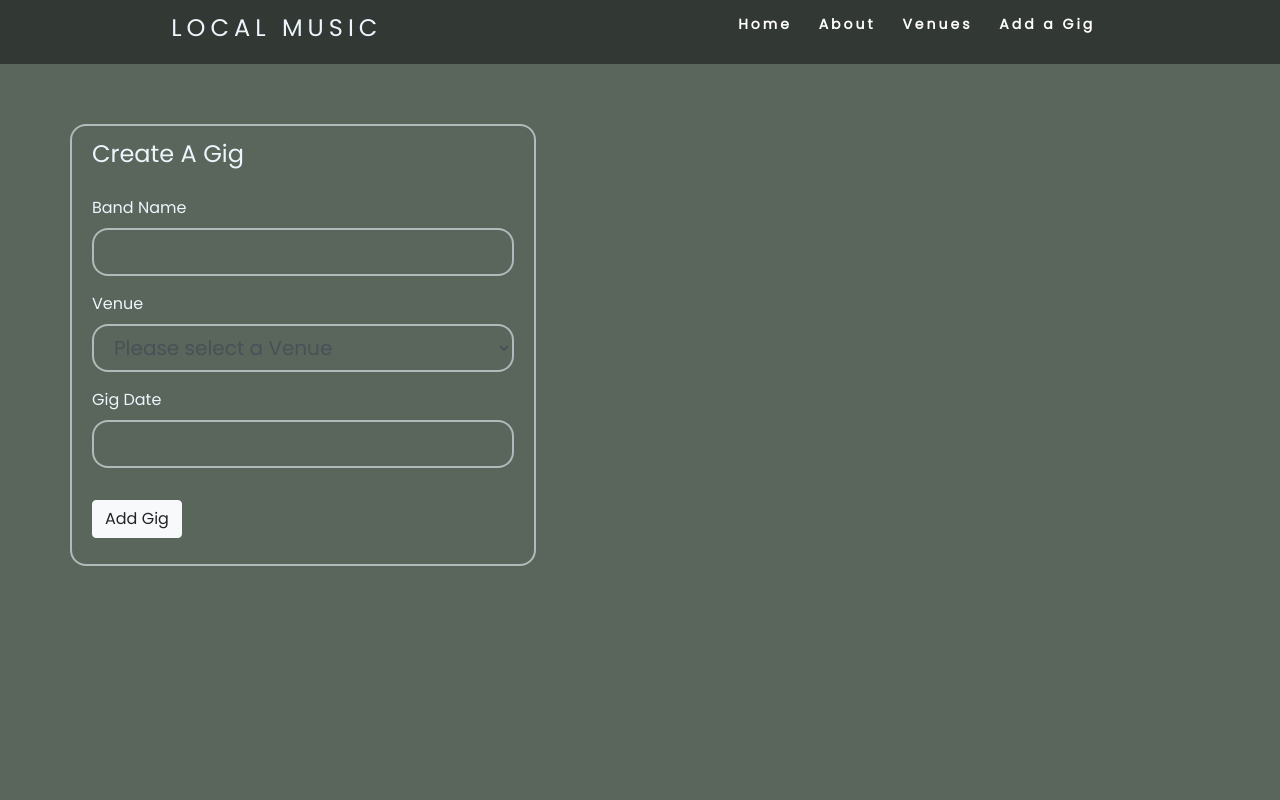
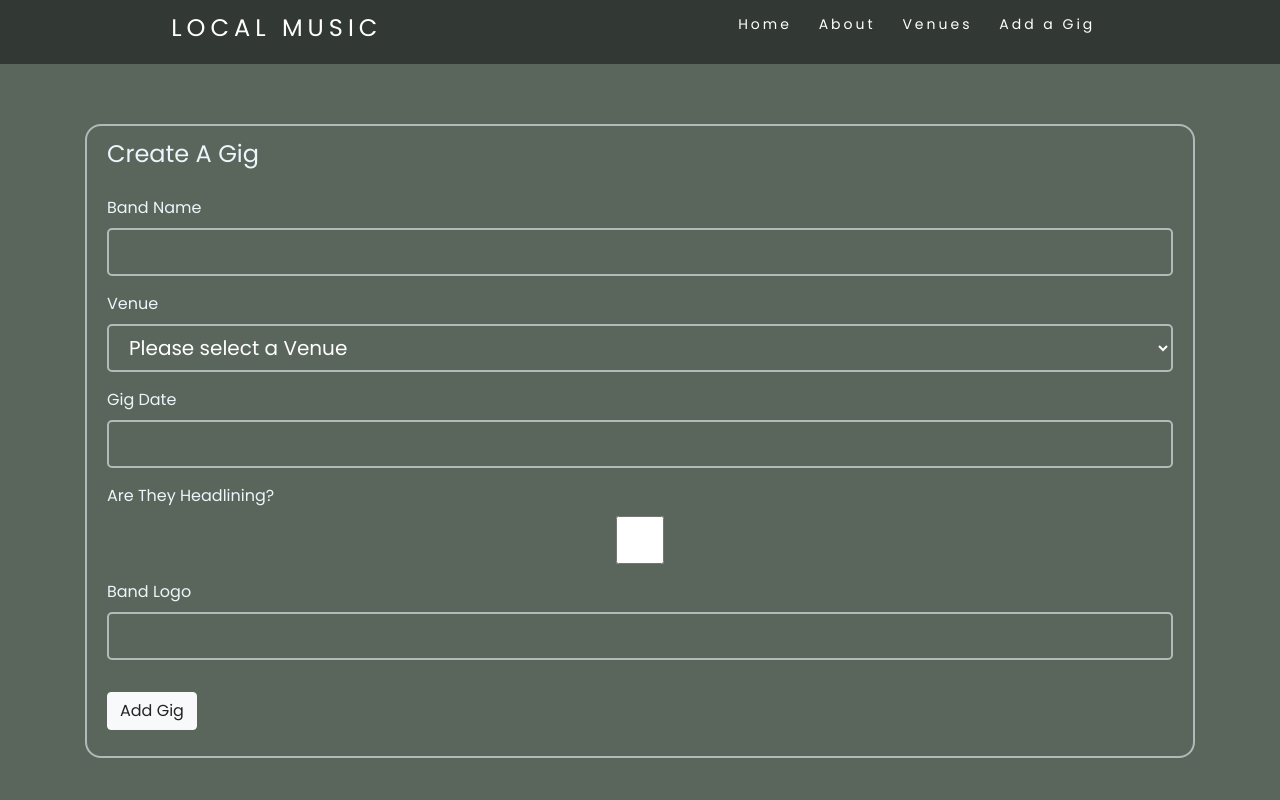
Before and after one commit to Code-Institute-Submissions/Adammcadam-local_events, a Flask app: page /create_gig in a window 1280 px wide. Run offline with Flask 2, Linux system fonts and the light colour scheme; some libraries are stand-ins or nearby versions.

Commit message:
changed styling and added extra fields to forms

```diff
--- a/local_events/routes.py
+++ b/local_events/routes.py
@@ -84,19 +84,19 @@ def venues():
     venues = venue_collection.find()
     return render_template('venues.html', title='Venues', venues=venues)
 
-# @app.route('/complete_event/<band_id>', methods=['GET', 'POST'])
-# def complete_event(band_id):
-#     band_db = mongo.db.bands.find_one({"_id": ObjectId(band_id)})
-#     band_db = mongo.db.bands
-#     band_db.update_one({
-#         '_id' : ObjectId(band_id)
-#     }, {
-#         '$set' : {
-#             'is_done' : True
-#         }
-#     })
-#     flash(f'Gig Completed!', 'success')
-#     return redirect(url_for('home'))
+@app.route('/complete_event/<band_id>', methods=['GET', 'POST'])
+def complete_event(band_id):
+    bands_collection = mongo.db.bands
+    band_db = bands_collection.find_one({"_id": ObjectId(band_id)})
+    band_db.update_one({
+        '_id' : ObjectId(band_id)
+    }, {
+        '$set' : {
+            'is_done' : True
+        }
+    })
+    flash(f'Gig Completed!', 'success')
+    return redirect(url_for('home'))
 
 @app.route('/bands')
 def bands():
--- a/local_events/static/css/style.css
+++ b/local_events/static/css/style.css
@@ -49,7 +49,6 @@ nav {
     color: #fff;
     text-decoration: none;
     letter-spacing: 3px;
-    font-weight: bold;
     font-size: 14px;
 }
 
@@ -68,6 +67,11 @@ nav {
 
 header {
     position: absolute;
+}
+
+.header-text a {
+    text-decoration: none;
+    color: #fff
 }
 
 .home-banner {
@@ -219,8 +223,9 @@ legend {
 
 .form-control {
     border: 2px solid #B2B9BA;
-    border-radius: 1rem;
+    border-radius: 5px;
     background: #5A665C;
+    color: #fff
 }
 
 .form-control-label {
--- a/local_events/templates/base.html
+++ b/local_events/templates/base.html
@@ -26,7 +26,7 @@
     <div class="site-header">
         <nav>
             <div class="logo">
-                <h4>Local Music</h4>
+                <h4 class="header-text"><a href="{{ url_for('welcome') }}">Local Music</a></h4>
             </div>
             <ul class="nav-links">
                 <li><a href="{{ url_for('home') }}">Home</a></li>
@@ -67,6 +67,7 @@
     <script src="https://stackpath.bootstrapcdn.com/bootstrap/4.3.1/js/bootstrap.min.js"
         integrity="sha384-JjSmVgyd0p3pXB1rRibZUAYoIIy6OrQ6VrjIEaFf/nJGzIxFDsf4x0xIM+B07jRM"
         crossorigin="anonymous"></script>
+    <script src="https://cdnjs.cloudflare.com/ajax/libs/jquery/3.2.1/jquery.min.js"></script>
 </body>
 
 </html>
--- a/local_events/templates/create_gig.html
+++ b/local_events/templates/create_gig.html
@@ -1,6 +1,7 @@
 {% extends "base.html" %}
 
 {% block body %}
+<div class="col-md-12">
     <div class="content-section mt-4">
         <form action="" method="POST">
             {{ form.hidden_tag() }}
@@ -45,7 +46,35 @@
                             {% endfor %}
                         </div>
                     {% else %}
-                        {{ form.event_date(class="form-control form-control-lg") }}
+                        {{ form.event_date(class="form-control form-control-lg", id="datepicker") }}
+                    {% endif %}
+                </div>
+                <div class="form-group">
+                    {{ form.is_headlining.label(class="form-control-label") }}
+
+                    {% if form.is_headlining.errors %}
+                        {{ form.is_headlining(class="form-control form-control-lg is-invalid")}}
+                        <div class="invalid-feedback">
+                            {% for error in form.is_headlining.errors %}
+                                <span>{{ error }}</span>
+                            {% endfor %}
+                        </div>
+                    {% else %}
+                        {{ form.is_headlining(class="form-control form-control-lg") }}
+                    {% endif %}
+                </div>
+                <div class="form-group">
+                    {{ form.band_logo.label(class="form-control-label") }}
+
+                    {% if form.band_logo.errors %}
+                        {{ form.band_logo(class="form-control form-control-lg is-invalid")}}
+                        <div class="invalid-feedback">
+                            {% for error in form.band_logo.errors %}
+                                <span>{{ error }}</span>
+                            {% endfor %}
+                        </div>
+                    {% else %}
+                        {{ form.band_logo(class="form-control form-control-lg") }}
                     {% endif %}
                 </div>
             </fieldset>
@@ -54,4 +83,16 @@
             </div>
         </form>
     </div>
+</div>
 {% endblock %}
+
+<script type="text/javascript">
+    $('#datepicker').pickadate({
+        selectMonths: true, // Creates a dropdown to control month
+        selectYears: 15, // Creates a dropdown of 15 years to control year,
+        today: 'Today',
+        clear: 'Clear',
+        close: 'Ok',
+        closeOnSelect: false // Close upon selecting a date,
+    });
+</script>
--- a/local_events/templates/venues.html
+++ b/local_events/templates/venues.html
@@ -2,7 +2,7 @@
 
 {% block body %}
     {% for venue in venues %}
-        <div class="card rounded w-auto p-3 mt-4" style="width: 18rem;">
+        <div class="card w-auto p-3 m-4" style="width: 18rem;">
             <div class="card-body">
                 <h5 class="card-title">{{ venue.venue_name }}</h5>
             </div>
```
Also changed, not shown: local_events/templates/welcome.html (+8 -5 lines).
